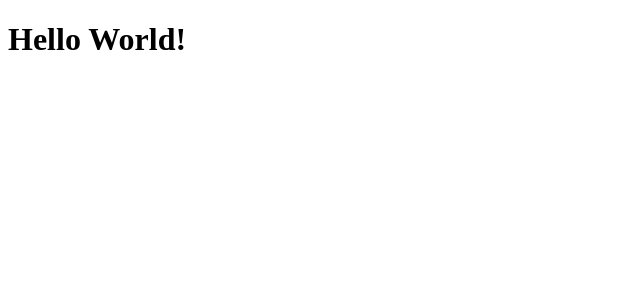
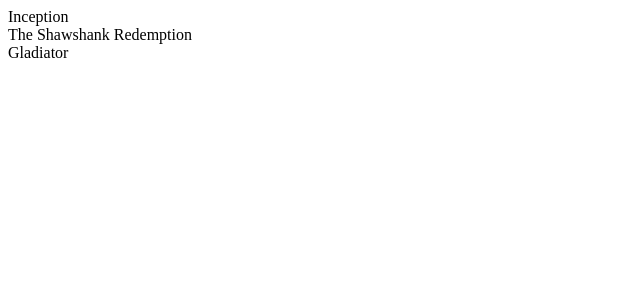
Before and after one commit to CodeCommander42/myFlix-Client, a React (Vite) app: page / in a window 1280 px wide. Shown: the top 300 px of the page, without its empty margins (0-640 px from the left). Built offline with nearby package versions, Linux system fonts and the light colour scheme.

Commit message:
created main, movie and card views and set up their components

```diff
--- /dev/null
+++ b/src/components/main-view/main-view.jsx
@@ -0,0 +1,41 @@
+import React from 'react';
+import { MovieCard } from '../movie-card/movie-card';
+import {MovieView} from '../movie-view/movie-view';
+
+export class MainView extends React.Component {
+
+  constructor(){
+    super();
+    this.state = {
+      movies: [
+        { _id: 1, Title: 'Inception', Description: 'Cobb a unique con artist can enter anyones dreams and extract the most valuable ideas and secrets of people with the help of "inception" when the state of mind is at its vulnerable best. Cobbs ability has made him the face of corporate spying, hence a wanted man too', ImagePath: '...'},
+        { _id: 2, Title: 'The Shawshank Redemption', Description: 'Two imprisoned men bond over a number of years, finding solace and eventual redemption through acts of common decency. Chronicles the experiences of a formerly successful banker as a prisoner in the gloomy jailhouse of Shawshank after being found guilty of a crime he did not commit.', ImagePath: '...'},
+        { _id: 3, Title: 'Gladiator', Description: 'Gladiator is a 2000 epic historical drama film directed by Ridley Scott and written by David Franzoni, John Logan, and William Nicholson. ... Crowe portrays Roman general Maximus Decimus Meridius, who is betrayed when Commodus, the ambitious son of Emperor Marcus Aurelius, murders his father and seizes the throne.', ImagePath: '...'}
+      ],
+      selectedMovie: null
+    }
+  }
+
+  setSelectedMovie(newSelectedMovie) {
+    this.setState({
+      selectedMovie: newSelectedMovie
+    });
+  }
+
+  render() {
+    const { movies, selectedMovie } = this.state;
+
+    if (movies.length === 0) return <div className="main-view">The list is empty!</div>;
+
+    return (
+      <div className="main-view">
+        {selectedMovie
+          ? <MovieView movie={selectedMovie} onBackClick={newSelectedMovie => { this.setSelectedMovie(newSelectedMovie); }}/>
+          : movies.map(movie => (
+            <MovieCard key={movie._id} movie={movie} onMovieClick={(movie) => { this.setSelectedMovie(movie) }}/>
+          ))
+        }
+      </div>
+    );
+  }
+}
--- /dev/null
+++ b/src/components/movie-card/movie-card.jsx
@@ -0,0 +1,9 @@
+import React from 'react';
+
+export class MovieCard extends React.Component {
+  render() {
+    const { movie, onMovieClick } = this.props;
+
+    return <div className="movie-card" onClick={() => { onMovieClick(movie); }}>{movie.Title}</div>;
+  }
+}
--- /dev/null
+++ b/src/components/movie-view/movie-view.jsx
@@ -0,0 +1,26 @@
+import React from 'react';
+
+export class MovieView extends React.Component {
+
+  render() {
+    const { movie, onBackClick } = this.props;
+
+    return (
+      <div className="movie-view">
+        <div className="movie-poster">
+          <img src={movie.ImagePath} />
+        </div>
+        <div className="movie-title">
+          <span className="label">Title: </span>
+          <span className="value">{movie.Title}</span>
+        </div>
+        <div className="movie-description">
+          <span className="label">Description: </span>
+          <span className="value">{movie.Description}</span>
+        </div>
+        <button onClick={() => { onBackClick(null); }}>Back</button>
+
+      </div>
+    );
+  }
+}
--- a/src/index.html
+++ b/src/index.html
@@ -4,7 +4,7 @@
     <title>myFlix</title>
   </head>
   <body>
-    <h1>Hello World!</h1>
+    <div class="app-container"></div>
     <script type="module" src="index.jsx"></script>
   </body>
 </html>
--- a/src/index.jsx
+++ b/src/index.jsx
@@ -1,5 +1,7 @@
 import React from 'react';
 import ReactDOM from 'react-dom';
+import { MainView } from './components/main-view/main-view';
+
 
 // Import statement to indicate that you need to bundle `./index.scss`
 import './index.scss';
@@ -8,9 +10,7 @@
 class MyFlixApplication extends React.Component {
   render() {
     return (
-      <div className="my-flix">
-        <div>Good morning</div>
-      </div>
+      <MainView />
     );
   }
 }
```
Also changed, not shown: 3 other files (tests, documents, lock files or other folders).
